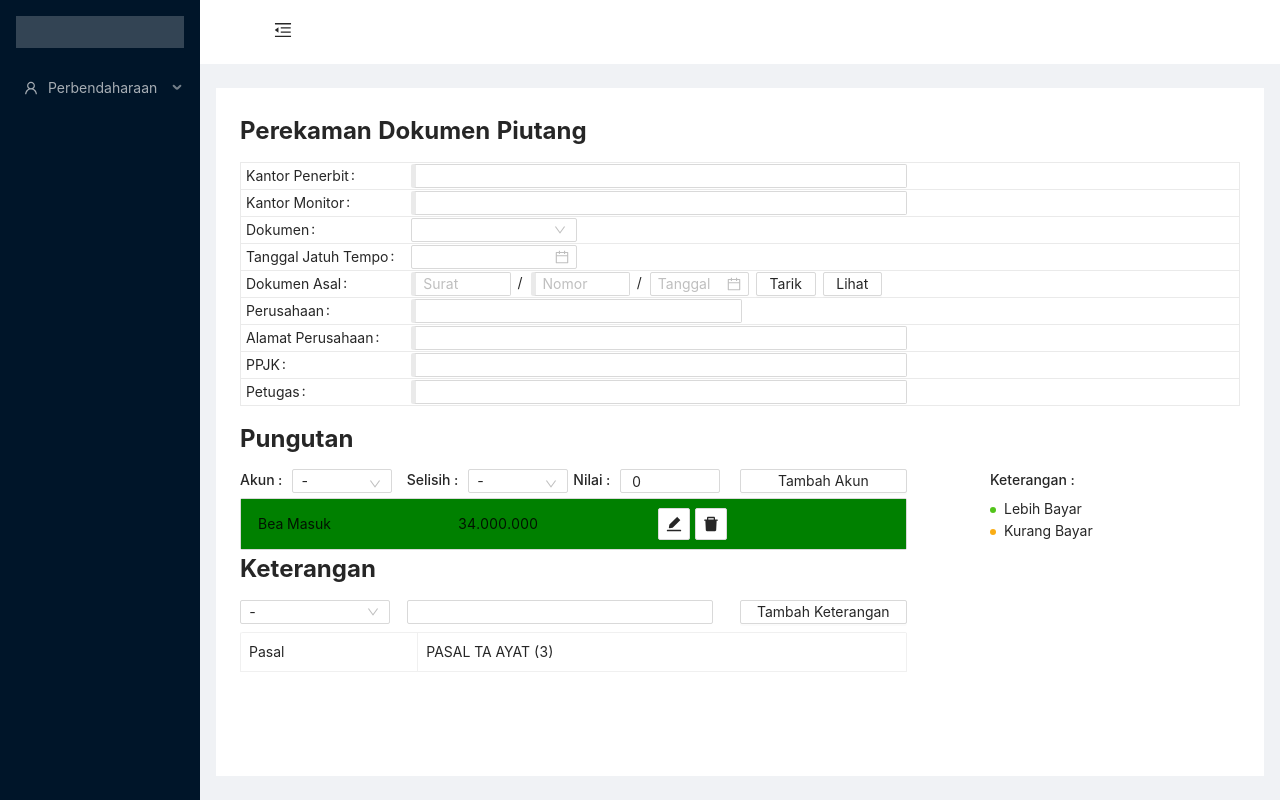
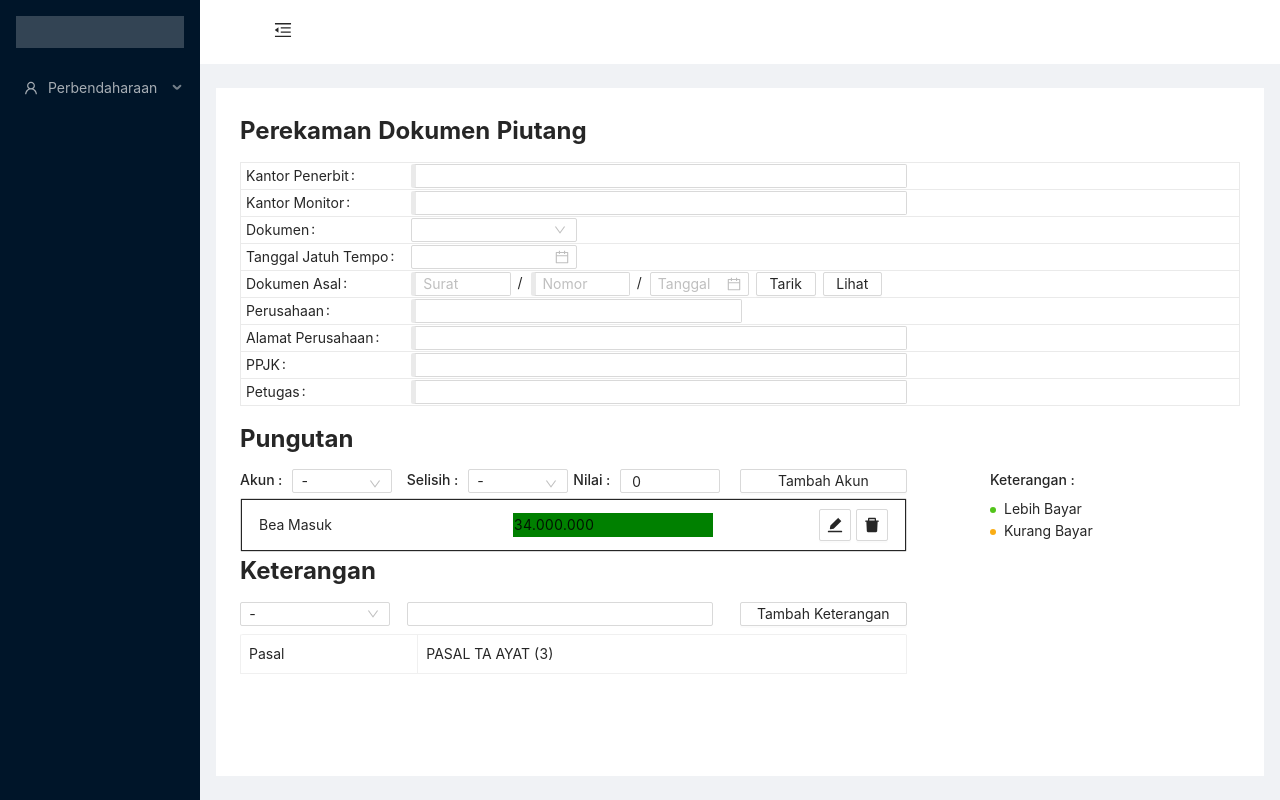
Before and after one commit to mannisar/SAPP-Beta, a React (Create React App) app: page /Perekaman in a window 1280 px wide. Built offline with nearby package versions, Linux system fonts and the light colour scheme.

Commit message:
delete pungutan

```diff
--- a/src/pages/perbendaharaan/dashboard/RekamDokumenPiutang/index.js
+++ b/src/pages/perbendaharaan/dashboard/RekamDokumenPiutang/index.js
@@ -144,13 +144,20 @@ function RekamDokumenPiutang() {
       selisih: selisih,
       nilai: parseInt(nilai),
     };
-
+    if (!akun) {
+      message.error("Mohon pilih akun");
+    } else if (!selisih) {
+      message.error("Mohon pilih jenis selisih");
+    } else if (!nilai) {
+      message.error("Mohon isi nilai");
+    } else {
       const newData = [...data_pungutan, ObjData];
       console.log(newData);
       setData_pungutan(newData);
       setAkun("");
       setSelisih("");
       setNilai(0);
+    }
   };
 
   const handleName = (val) => {
@@ -188,6 +195,14 @@ function RekamDokumenPiutang() {
       }
       setKeyEditPungutan(0);
     }
+
+    function deletePungutan() {
+      let newData = data_pungutan.filter((data) => {
+        return data.key !== item.key;
+      });
+      setData_pungutan(newData);
+    }
+
     function klikEdit() {
       setKeyEditPungutan(item.key);
       setEditValuePungutan(item.nilai);
@@ -200,7 +215,11 @@ function RekamDokumenPiutang() {
             onClick={() => klikEdit()}
             style={{ marginRight: "5px" }}
           ></Button>
-          <Button type="Warning" icon={<DeleteFilled />}></Button>
+          <Button
+            type="Warning"
+            icon={<DeleteFilled />}
+            onClick={() => deletePungutan()}
+          ></Button>
         </>
       );
     } else {
@@ -520,16 +539,14 @@ function RekamDokumenPiutang() {
                           //     <Button>Delete</Button>,
                           //   ]}
                           style={{
-                            // border: "1px solid",
+                            border: "1px solid",
                             display: "flex",
-                            justifyContent: "flex-start",
-                            backgroundColor:
-                              item.selisih === "lebih bayar" ? "green" : "#fff",
+                            justifyContent: "space-between",
                           }}
                         >
                           <td
                             style={{
-                              minWidth: "200px",
+                              minWidth: "150px",
                               maxWidth: "550px",
                             }}
                           >
@@ -539,6 +556,10 @@ function RekamDokumenPiutang() {
                             style={{
                               minWidth: "200px",
                               maxWidth: "550px",
+                              backgroundColor:
+                                item.selisih === "lebih bayar"
+                                  ? "green"
+                                  : "#fff",
                             }}
                           >
                             {FormEditPungutan(item)}
```
Lines whose indentation alone changed are shown as unchanged.
